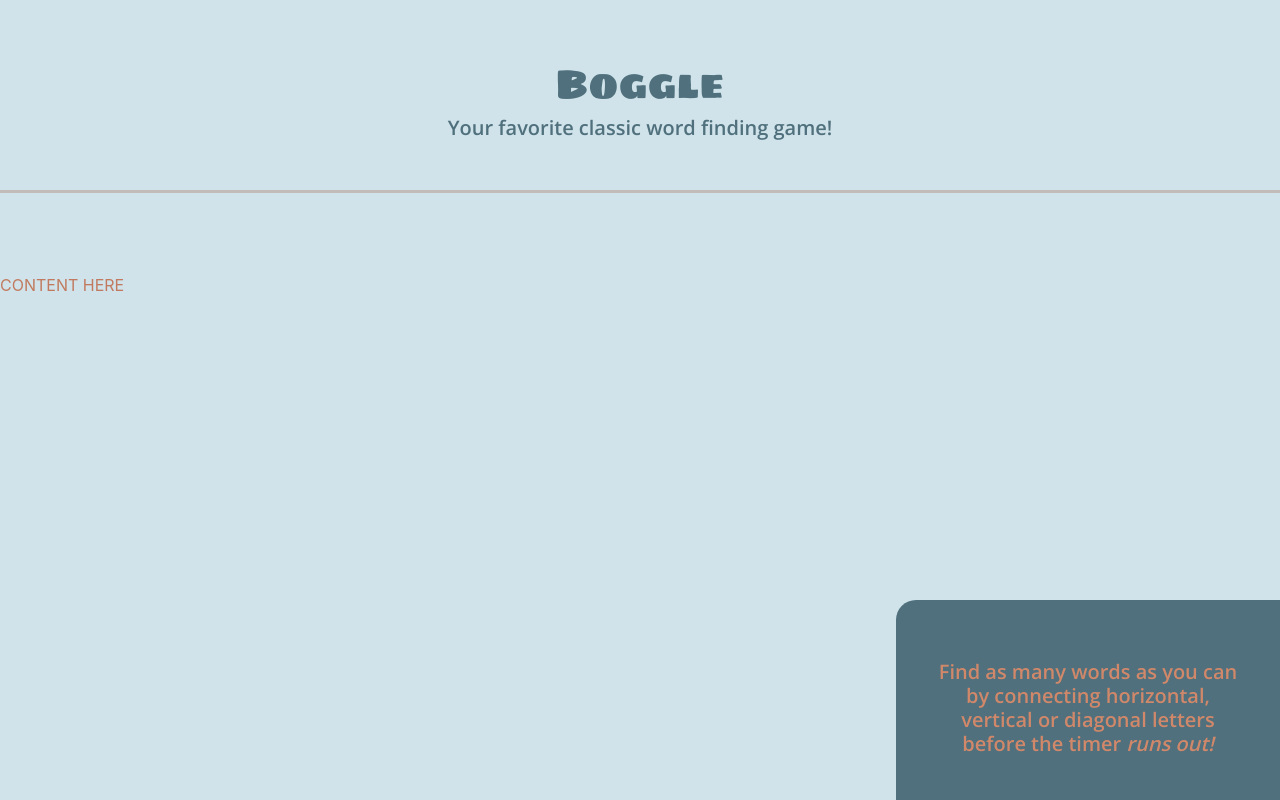
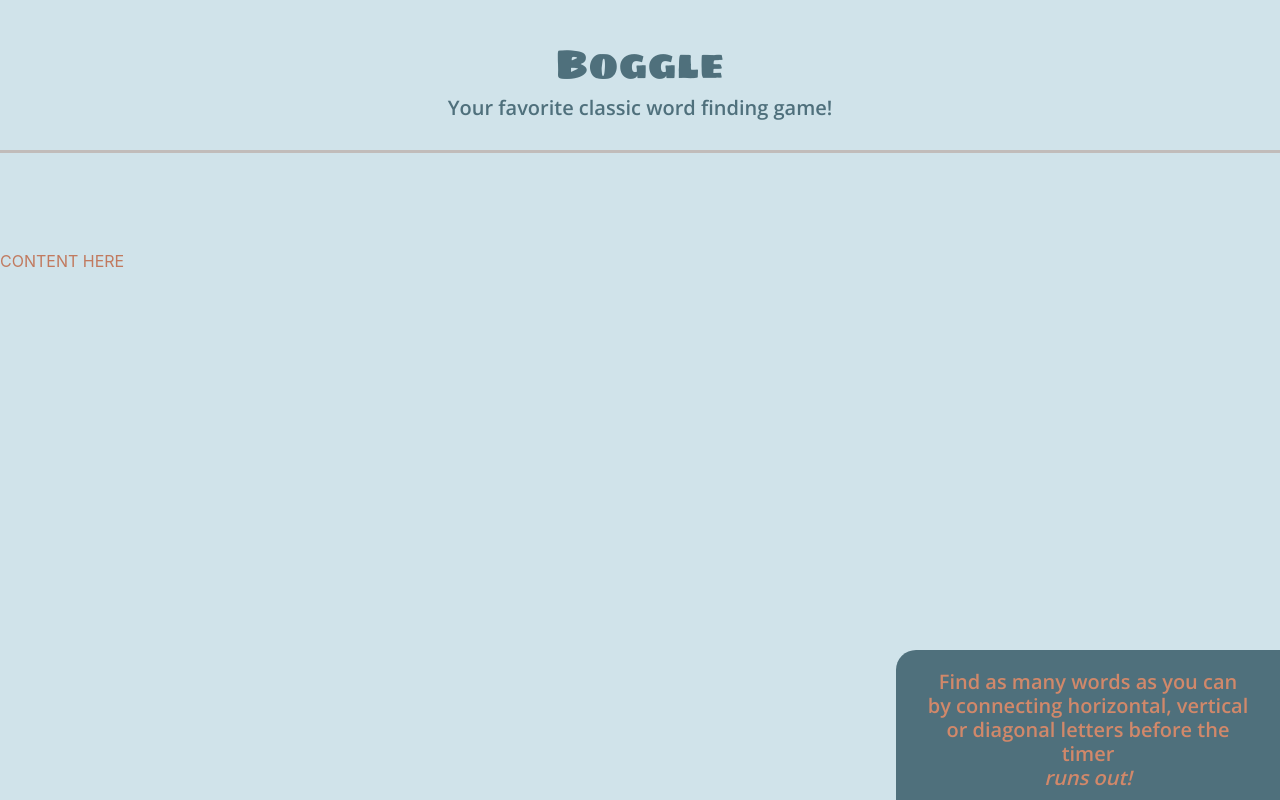
Before and after one commit to kwolosonovich/boggle, a Flask app: template templates/base.html in a window 1280 px wide. Run offline with Flask 2, Linux system fonts and the light colour scheme; the template is opened without the code that fills it, so the values that code supplies are empty; parts of the project's set-up code (start-up, migrations or seed data) failed here and were passed over; some libraries are stand-ins or nearby versions.

Commit message:
updating formating

```diff
--- a/static/style.css
+++ b/static/style.css
@@ -11,21 +11,20 @@
     font-family: 'Open Sans', sans-serif;
 }
 hr {
-    margin-top: 50px;
+    margin-top: 30px;
     border-top: 3px solid #c1bcba;
 }
 .dark {
     color: #4F707C;
-    padding-bottom: 35px;
+    padding-bottom: 30px;
 }
 .format {
     width: 100%;
     text-align: center;
 }
 #heading {
-    margin-bottom: 80px;
+    margin: 40px 0 50px 0;
     text-align: center;
-    padding: 60px 0 0 0;
 }
 .table {
     margin: 0 auto;
@@ -36,7 +35,7 @@
     color: white;
     text-align: center;
     border-radius: 20px;
-    margin: 15px;
+    margin: 11px;
     font-family: 'Sigmar One', cursive;
     font-size: 40px;
 }
@@ -50,7 +49,7 @@
 #form-block {
     width: 100%;
     padding: 0 15px;
-    margin-top: 30px;
+    margin-top: 20px;
 }
 #guess {
     font-family: 'Open Sans', sans-serif;
@@ -74,10 +73,10 @@
     bottom: 0;
     right: 0;
     background-color: #4F707C;
-    height: 200px;
+    height: 150px;
     width: 30%;
     color: #d1886a;
-    padding: 60px 35px;
+    padding: 20px 30px;
     text-align: center;
     border-top-left-radius: 20px;
 }
--- a/templates/base.html
+++ b/templates/base.html
@@ -17,7 +17,7 @@
 {% block content %}CONTENT HERE{% endblock %}
 
 <div id="footer">
-    <h5>Find as many words as you can by connecting horizontal, vertical or diagonal letters before the timer <i>runs out!</i></h5>
+    <h5>Find as many words as you can by connecting horizontal, vertical or diagonal letters before the timer <br><i>runs out!</i></h5>
 </div>
 
 <script src="https://unpkg.com/axios@0.19.0/dist/axios.js"></script>
--- a/templates/index.html
+++ b/templates/index.html
@@ -4,7 +4,7 @@
 {% block content %}
 
     <section id="boggle">
-        <div class="container-fluid m-5 p-5" id="form">
+        <div class="container-fluid ml-5 mr-5" id="form">
             <div class="row">
                 <div class="col-md-6">
                     {# game board#}
@@ -39,7 +39,7 @@
                         <h5 class="message"></h5>
                     </div>
                 </div>
-                <div class="col-md-6 mt-5" id="scores">
+                <div class="col-md-6" id="scores">
                     <div class="row format">
                         {# player score #}
                         <h4 class="dark text-center format">Score:</h4>
```
